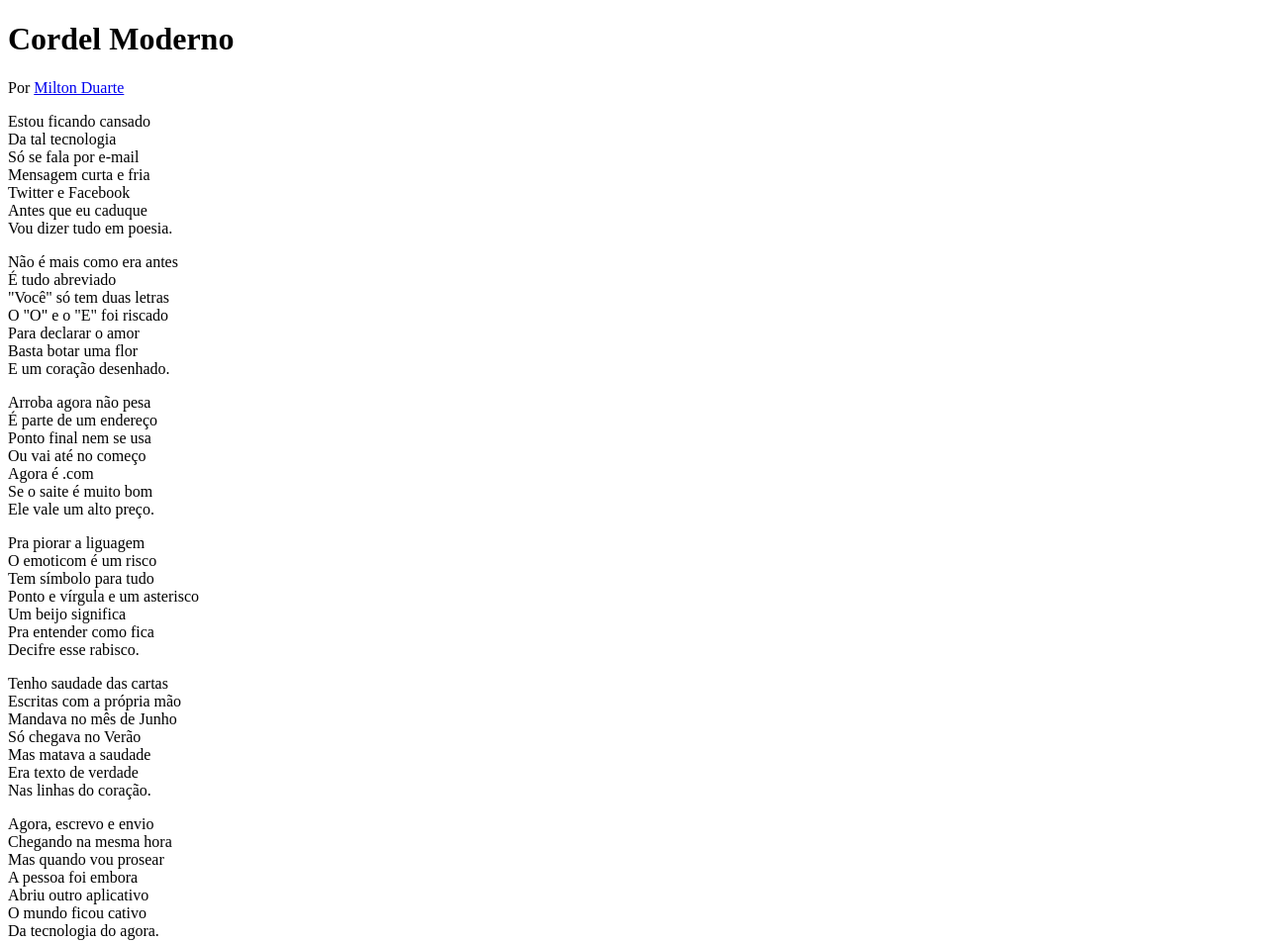
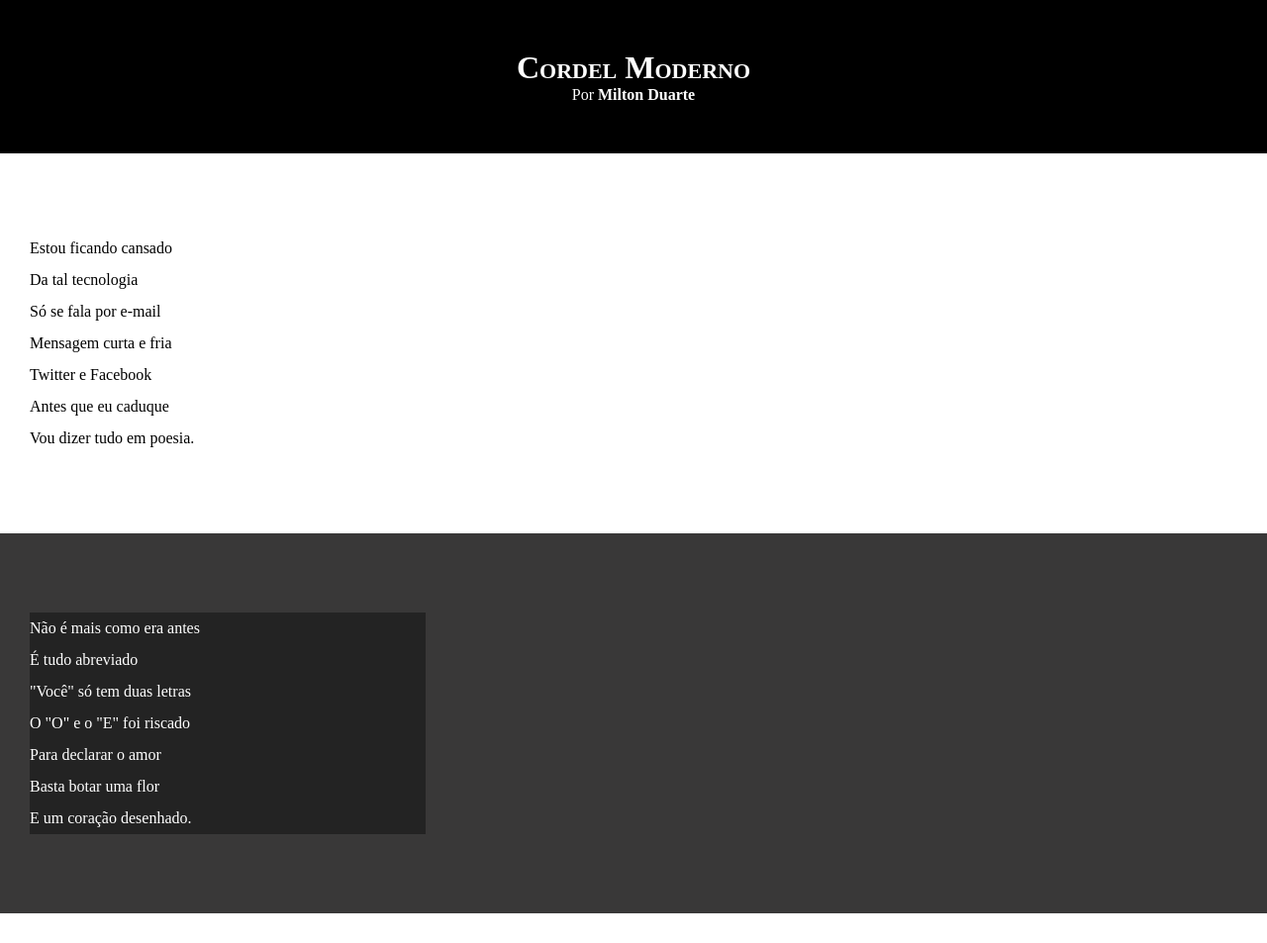
Before and after one commit to Rafael-N-Santos/Cordel-Moderno, a plain HTML site: page index.html in a window 1280 px wide. Shown: the top 953 px of the page at 99% size. Drawn offline with Linux system fonts and the light colour scheme.

Commit message:
estilos textos e blocos update

```diff
--- a/estilo/style.css
+++ b/estilo/style.css
@@ -1 +1,65 @@
 @charset "UTF-8";
+
+* {
+    margin: 0px;
+    padding: 0px;
+}
+
+html, body {
+    min-height: 100vh;
+    background-color: darkgray;
+}
+
+header {
+    background-color: black;
+    color: white;
+    text-align: center;
+}
+
+header > h1 {
+    padding-top: 50px;
+    font-variant: small-caps;
+}
+
+header > p {
+    padding-bottom: 50px;
+}
+
+a {
+    color: white;
+    text-decoration: none;
+    font-weight: bolder;
+}
+
+a:hover {
+    text-decoration: underline;
+}
+
+section {
+    padding-top: 10vh;
+    padding-bottom: 10vh;
+    line-height: 2em;
+    padding-left: 30px;
+}
+
+section.normal {
+    background-color: white;
+    color: black;
+}
+
+section.imagem {
+    background-color: rgb(57, 56, 56);
+    color: white;
+}
+
+section.imagem > p {
+    background-color: rgba(0, 0, 0, 0.386);
+    width: 400px;
+}
+
+footer {
+    background-color: black;
+    color: white;
+    text-align: center;
+    padding: 10px;
+}
--- a/index.html
+++ b/index.html
@@ -10,10 +10,10 @@
 <body>
     <header>
         <h1>Cordel Moderno</h1>
-        Por <a href="https://www.recantodasletras.com.br/poesias/3186743" target="_blank"rel='external'>Milton Duarte</a>
+        <p> Por <a href="https://www.recantodasletras.com.br/poesias/3186743" target="_blank"rel='external'>Milton Duarte</a></p>
     </header>
 
-    <section>
+    <section class="normal">
         <p>
             Estou ficando cansado<br>
             Da tal tecnologia<br>
@@ -25,7 +25,7 @@
         </p>
     </section>
 
-    <section>
+    <section class="imagem">
         <p>
             Não é mais como era antes<br>
             É tudo abreviado<br>
@@ -37,7 +37,7 @@
         </p>
     </section>
 
-    <section>
+    <section class="normal">
         <p>
             Arroba agora não pesa<br>
             É parte de um endereço<br>
@@ -59,7 +59,7 @@
         </p>
     </section>
 
-    <section>
+    <section class="imagem">
         <p>
             Tenho saudade das cartas<br>
             Escritas com a própria mão<br>
@@ -71,7 +71,7 @@
         </p>
     </section>
 
-    <section>
+    <section class="normal">
         <p>
             Agora, escrevo e envio<br>
             Chegando na mesma hora<br>
```
